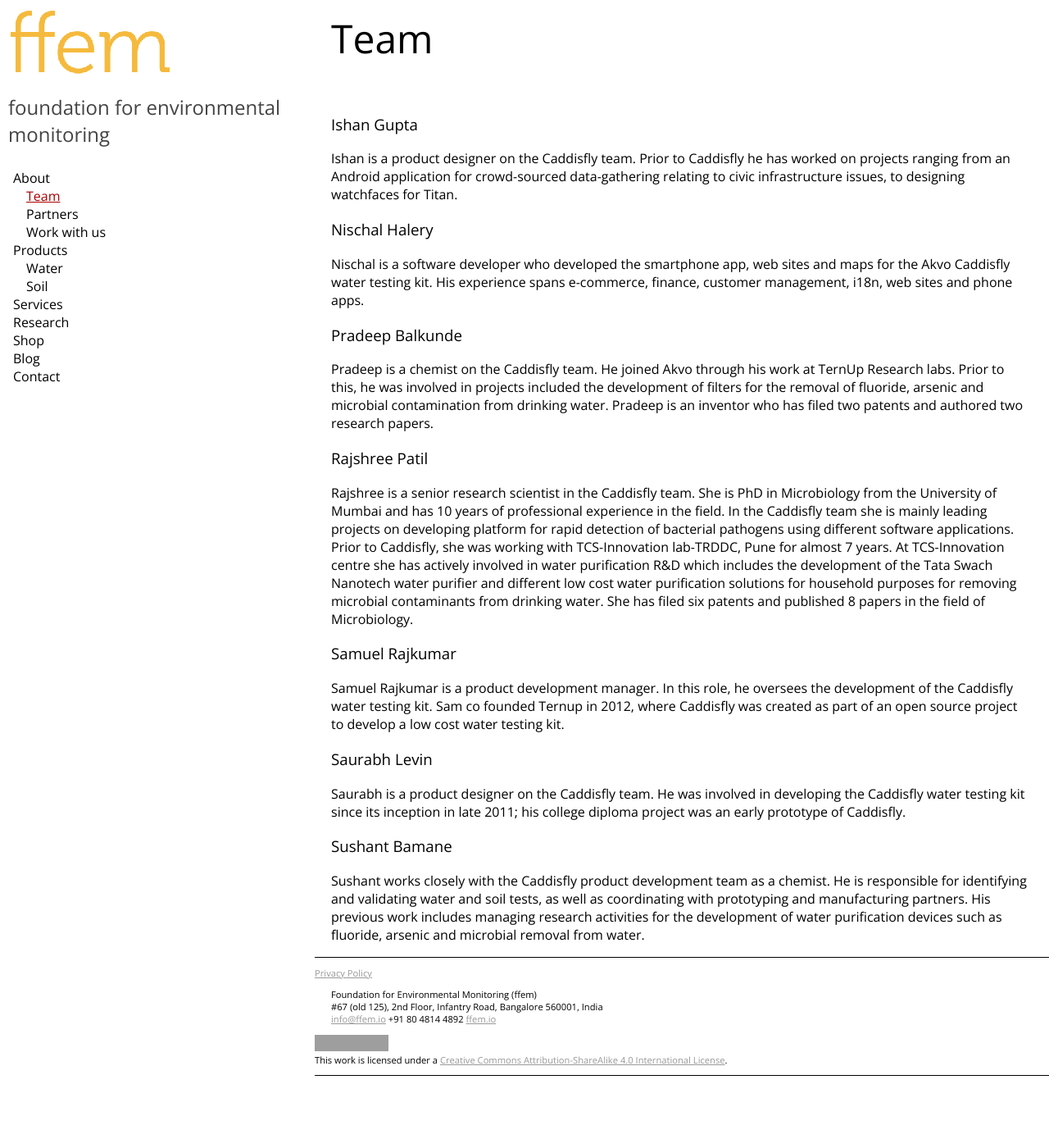
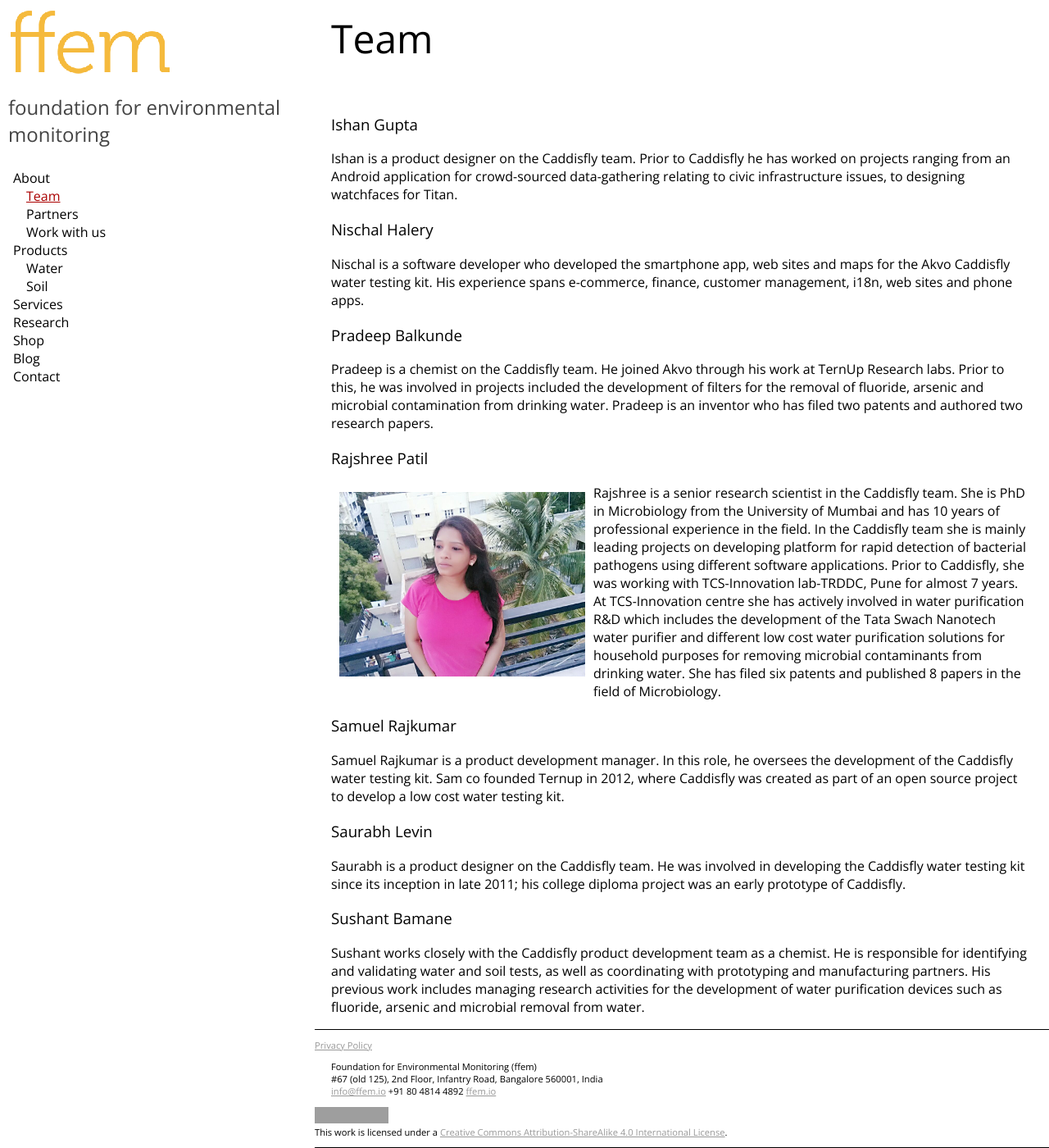
Before and after one commit to adraman/foundation-for-environmental-monitoring.github.io, a Jekyll site: the page built from _pages/team.md, in a window 1280 px wide and 1400 px high, scrolled down 46 px. Shown: the whole window at 82% size. Built offline with Jekyll 4.4.1, drawn with Linux system fonts in a browser that asks for light colours; before the commit the page ends 1358 px from its top, so only the background shows below that; grey boxes are pictures that could not be loaded.

Commit message:
Added image. Style for team image.

```diff
--- a/_pages/team.md
+++ b/_pages/team.md
@@ -14,6 +14,7 @@ Nischal is a software developer who developed the smartphone app, web sites and
 Pradeep is a chemist on the Caddisfly team. He joined Akvo through his work at TernUp Research labs. Prior to this, he was involved in projects included the development of filters for the removal of fluoride, arsenic and microbial contamination from drinking water. Pradeep is an inventor who has filed two patents and authored two research papers.
 
 ### Rajshree Patil
+<img src="{{ site.url }}/assets/images/rajshree_patil.jpg" alt="Rajshree Patil" class="teamImage">
 Rajshree is a senior research scientist in the Caddisfly team. She is PhD in Microbiology from the University of Mumbai and has 10 years of professional experience in the field. In the Caddisfly team she is mainly leading projects on developing platform for rapid detection of bacterial pathogens using different software applications. Prior to Caddisfly, she was working with TCS-Innovation lab-TRDDC, Pune for almost 7 years. At TCS-Innovation centre she has actively involved in water purification R&D which includes the development of the Tata Swach Nanotech water purifier and different low cost water purification solutions for household purposes for removing microbial contaminants from drinking water. She has filed six patents and published 8 papers in the field of Microbiology.
 
 ### Samuel Rajkumar
--- a/styles/screen.css
+++ b/styles/screen.css
@@ -127,3 +127,10 @@ nav ul {
 img {
   max-width: 100%;
 }
+
+img.teamImage {
+  clear: both;
+  float: left;
+  width: 300px;
+  margin: 10px;
+}
```
Also changed, not shown: assets/images/rajshree_patil.jpg (added).
